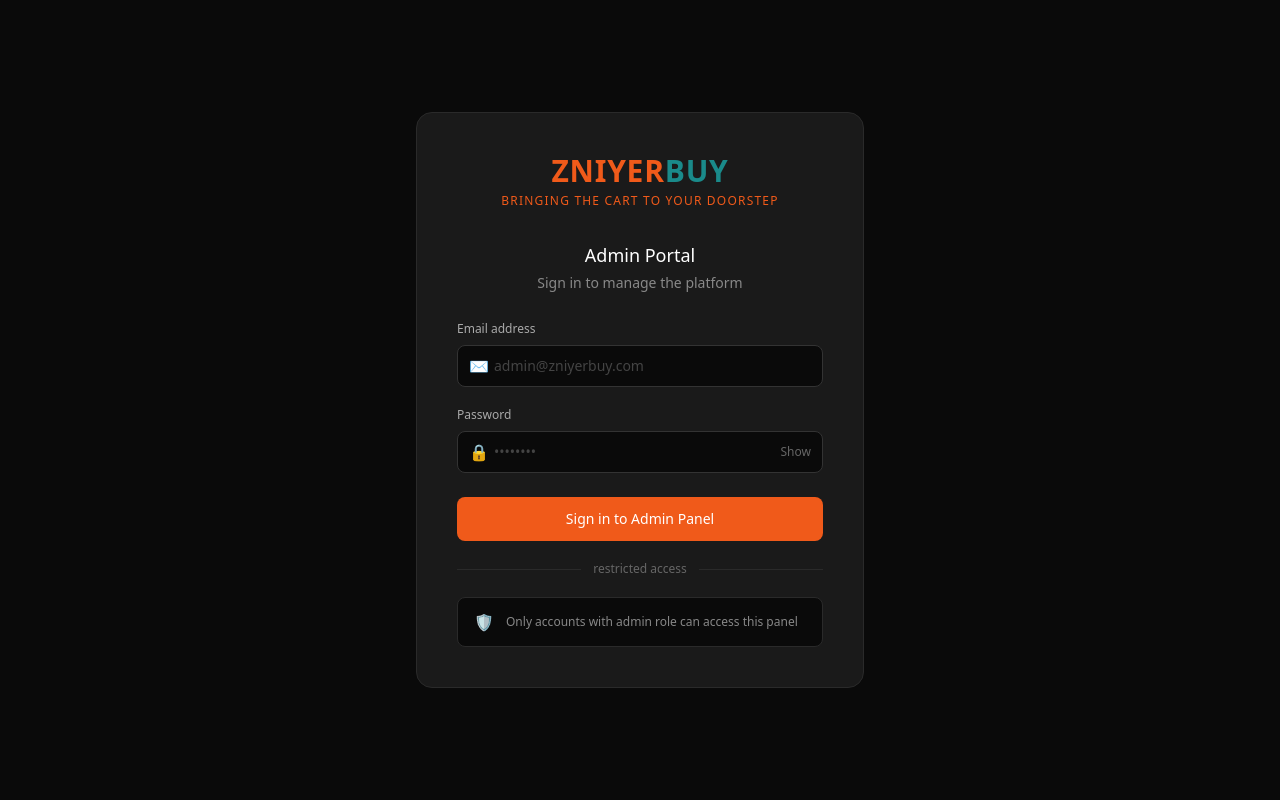
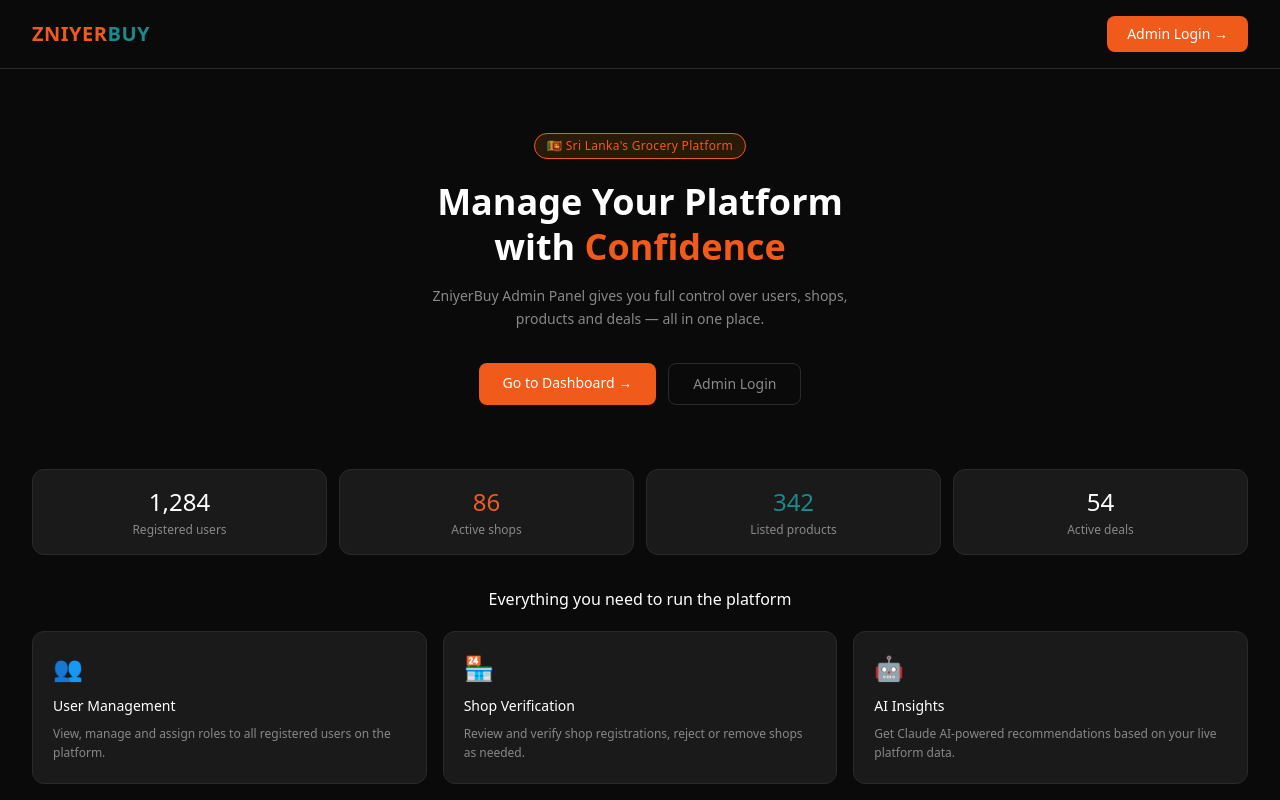
Before and after one commit to ShehanRanasinghe/zniyerbuy-admin-panel, a Next.js app: page /login in a window 1280 px wide. Shown: the top 800 px of the page. Built offline with nearby package versions, Linux system fonts and the light colour scheme.

Commit message:
style: update home page colors

```diff
--- a/src/app/dashboard/layout.tsx
+++ b/src/app/dashboard/layout.tsx
@@ -3,7 +3,7 @@ import TopBar from "@/components/TopBar";
 
 export default function DashboardLayout({ children }: { children: React.ReactNode }) {
   return (
-    <div className="flex min-h-screen bg-gray-50">
+    <div className="flex min-h-screen bg-[#0a0a0a]">
       <Sidebar />
       <div className="flex-1 flex flex-col">
         <TopBar />
--- a/src/app/login/page.tsx
+++ b/src/app/login/page.tsx
@@ -1,87 +1,73 @@
-"use client";
-import { useState } from "react";
+import Link from "next/link";
 
-export default function LoginPage() {
-  const [showPassword, setShowPassword] = useState(false);
-
+export default function HomePage() {
   return (
-    <div className="min-h-screen bg-[#0a0a0a] flex items-center justify-center p-6">
-      <div className="bg-[#1a1a1a] border border-[#2a2a2a] rounded-2xl p-10 w-full max-w-md">
-
-        {/* Brand */}
-        <div className="flex flex-col items-center mb-8">
-          <h1 className="text-3xl font-semibold tracking-wide">
-            <span className="text-[#f05a1a]">ZNIYER</span>
-            <span className="text-[#1a8a8a]">BUY</span>
-          </h1>
-          <p className="text-[#f05a1a] text-xs tracking-widest uppercase mt-1">
-            Bringing The Cart To Your Doorstep
-          </p>
+    <div className="min-h-screen bg-[#0a0a0a] font-sans">
+      <nav className="flex items-center justify-between px-8 py-4 border-b border-[#2a2a2a]">
+        <div className="text-xl font-semibold tracking-wide">
+          <span className="text-[#f05a1a]">ZNIYER</span>
+          <span className="text-[#1a8a8a]">BUY</span>
         </div>
-
-        {/* Heading */}
-        <h2 className="text-white text-lg font-medium text-center">Admin Portal</h2>
-        <p className="text-[#888888] text-sm text-center mt-1 mb-7">
-          Sign in to manage the platform
+        <Link href="/login" className="bg-[#f05a1a] hover:bg-[#c04010] text-white text-sm font-medium px-5 py-2 rounded-lg transition-colors">
+          Admin Login →
+        </Link>
+      </nav>
+      <div className="flex flex-col items-center justify-center px-8 py-16 text-center">
+        <div className="bg-[#2a1a0a] text-[#f05a1a] border border-[#f05a1a] text-xs px-3 py-1 rounded-full mb-5 tracking-wide">
+          🇱🇰 Sri Lanka's Grocery Platform
+        </div>
+        <h1 className="text-4xl font-semibold text-white leading-tight mb-4">
+          Manage Your Platform<br />with <span className="text-[#f05a1a]">Confidence</span>
+        </h1>
+        <p className="text-[#888888] text-sm max-w-md leading-relaxed mb-8">
+          ZniyerBuy Admin Panel gives you full control over users, shops, products and deals — all in one place.
         </p>
-
-        {/* Email */}
-        <div className="mb-5">
-          <label className="text-[#aaaaaa] text-xs block mb-2">Email address</label>
-          <div className="relative">
-            <span className="absolute left-3 top-1/2 -translate-y-1/2 text-[#666666]">
-              ✉
-            </span>
-            <input
-              type="email"
-              placeholder="admin@zniyerbuy.com"
-              className="w-full bg-[#0a0a0a] border border-[#333333] rounded-lg py-2.5 pl-9 pr-4 text-sm text-white placeholder-[#444444] focus:outline-none focus:border-[#f05a1a]"
-            />
+        <div className="flex gap-3">
+          <Link href="/dashboard" className="bg-[#f05a1a] hover:bg-[#c04010] text-white text-sm font-medium px-6 py-2.5 rounded-lg transition-colors">
+            Go to Dashboard →
+          </Link>
+          <Link href="/login" className="bg-transparent border border-[#2a2a2a] text-[#888888] hover:text-white text-sm px-6 py-2.5 rounded-lg transition-colors">
+            Admin Login
+          </Link>
+        </div>
+      </div>
+      <div className="grid grid-cols-4 gap-3 px-8 pb-8">
+        {[
+          { num: "1,284", label: "Registered users", color: "text-white" },
+          { num: "86", label: "Active shops", color: "text-[#f05a1a]" },
+          { num: "342", label: "Listed products", color: "text-[#1a8a8a]" },
+          { num: "54", label: "Active deals", color: "text-white" },
+        ].map((s) => (
+          <div key={s.label} className="bg-[#1a1a1a] border border-[#2a2a2a] rounded-xl p-4 text-center">
+            <div className={`text-2xl font-medium ${s.color}`}>{s.num}</div>
+            <div className="text-[#888888] text-xs mt-1">{s.label}</div>
           </div>
+        ))}
+      </div>
+      <div className="px-8 pb-8">
+        <h2 className="text-base font-medium text-white text-center mb-5">Everything you need to run the platform</h2>
+        <div className="grid grid-cols-3 gap-4">
+          {[
+            { icon: "👥", title: "User Management", desc: "View, manage and assign roles to all registered users on the platform." },
+            { icon: "🏪", title: "Shop Verification", desc: "Review and verify shop registrations, reject or remove shops as needed." },
+            { icon: "🤖", title: "AI Insights", desc: "Get Claude AI-powered recommendations based on your live platform data." },
+          ].map((f) => (
+            <div key={f.title} className="bg-[#1a1a1a] border border-[#2a2a2a] rounded-xl p-5">
+              <div className="text-2xl mb-3">{f.icon}</div>
+              <div className="text-sm font-medium text-white mb-2">{f.title}</div>
+              <div className="text-xs text-[#888888] leading-relaxed">{f.desc}</div>
+            </div>
+          ))}
         </div>
-
-        {/* Password */}
-        <div className="mb-6">
-          <label className="text-[#aaaaaa] text-xs block mb-2">Password</label>
-          <div className="relative">
-            <span className="absolute left-3 top-1/2 -translate-y-1/2 text-[#666666]">
-              🔒
-            </span>
-            <input
-              type={showPassword ? "text" : "password"}
-              placeholder="••••••••"
-              className="w-full bg-[#0a0a0a] border border-[#333333] rounded-lg py-2.5 pl-9 pr-10 text-sm text-white placeholder-[#444444] focus:outline-none focus:border-[#f05a1a]"
-            />
-            <button
-              type="button"
-              onClick={() => setShowPassword(!showPassword)}
-              className="absolute right-3 top-1/2 -translate-y-1/2 text-[#666666] text-xs"
-            >
-              {showPassword ? "Hide" : "Show"}
-            </button>
-          </div>
+      </div>
+      <div className="mx-8 mb-8 bg-[#1a1a1a] border border-[#2a2a2a] rounded-2xl p-8 flex items-center justify-between">
+        <div>
+          <div className="text-base font-medium text-white mb-1">Ready to manage the platform?</div>
+          <div className="text-sm text-[#888888]">Sign in with your admin account to get started.</div>
         </div>
-
-        {/* Submit */}
-        <button className="w-full bg-[#f05a1a] hover:bg-[#c04010] text-white font-medium py-3 rounded-lg text-sm transition-colors">
-          Sign in to Admin Panel
-        </button>
-
-        {/* Divider */}
-        <div className="flex items-center gap-3 my-5">
-          <div className="flex-1 h-px bg-[#2a2a2a]"></div>
-          <span className="text-[#666666] text-xs">restricted access</span>
-          <div className="flex-1 h-px bg-[#2a2a2a]"></div>
-        </div>
-
-        {/* Admin notice */}
-        <div className="flex items-center gap-3 bg-[#0a0a0a] border border-[#2a2a2a] rounded-lg px-4 py-3">
-          <span className="text-[#f05a1a]">🛡</span>
-          <p className="text-[#888888] text-xs">
-            Only accounts with admin role can access this panel
-          </p>
-        </div>
-
+        <Link href="/login" className="bg-[#f05a1a] hover:bg-[#c04010] text-white text-sm font-medium px-6 py-2.5 rounded-lg transition-colors">
+          Admin Login →
+        </Link>
       </div>
     </div>
   );
```
